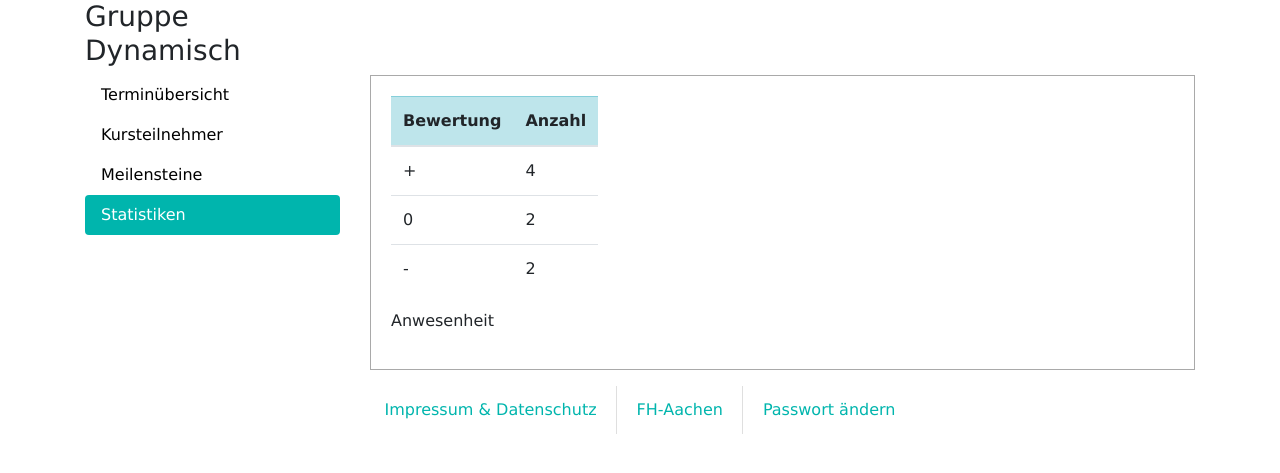
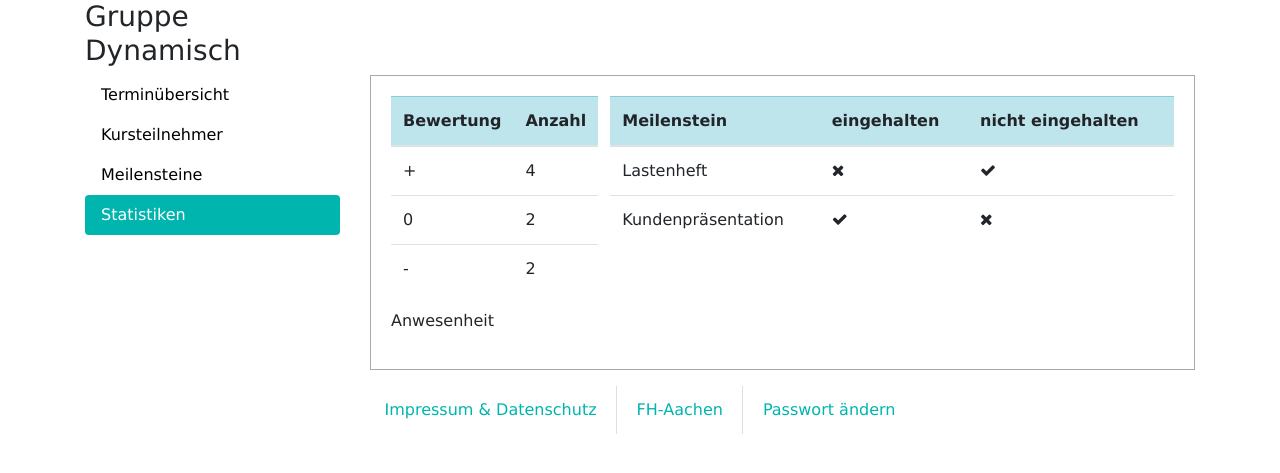
Before and after one commit to jan19998/swepl, a PHP site: page /betreuer_meilenstein.php in a window 1280 px wide, after a click on "Statistiken". Shown: the part 116-589 px from the top of the page. Run offline with PHP 8.4, Linux system fonts and the light colour scheme; data comes from the database, SQL or seed files in the repository.

Commit message:
meilenstein tabelle für statistik fertig

```diff
--- a/betreuer_meilenstein.php
+++ b/betreuer_meilenstein.php
@@ -5,6 +5,7 @@
     <meta charset="UTF-8">
     <title>SWEPl</title>
     <link rel="stylesheet" href="https://stackpath.bootstrapcdn.com/bootstrap/4.3.1/css/bootstrap.min.css" integrity="sha384-ggOyR0iXCbMQv3Xipma34MD+dH/1fQ784/j6cY/iJTQUOhcWr7x9JvoRxT2MZw1T" crossorigin="anonymous">
+    <link href="//maxcdn.bootstrapcdn.com/font-awesome/4.7.0/css/font-awesome.min.css" rel="stylesheet">
     <script src="https://code.jquery.com/jquery-3.3.1.slim.min.js" integrity="sha384-q8i/X+965DzO0rT7abK41JStQIAqVgRVzpbzo5smXKp4YfRvH+8abtTE1Pi6jizo" crossorigin="anonymous"></script>
     <script src="https://cdnjs.cloudflare.com/ajax/libs/popper.js/1.14.7/umd/popper.min.js" integrity="sha384-UO2eT0CpHqdSJQ6hJty5KVphtPhzWj9WO1clHTMGa3JDZwrnQq4sF86dIHNDz0W1" crossorigin="anonymous"></script>
     <script src="https://stackpath.bootstrapcdn.com/bootstrap/4.3.1/js/bootstrap.min.js" integrity="sha384-JjSmVgyd0p3pXB1rRibZUAYoIIy6OrQ6VrjIEaFf/nJGzIxFDsf4x0xIM+B07jRM" crossorigin="anonymous"></script>
--- a/snippets/statistiken.php
+++ b/snippets/statistiken.php
@@ -2,7 +2,7 @@
     <div class="col-3">
         <?php include ('snippets/tabellen/bewertung_statistik_tabelle.php')?>
     </div>
-    <div class="col-9">
+    <div class="col ml-3">
         <?php include ('snippets/tabellen/meilenstein_statistik_tabelle.php')?>
     </div>
 </div>
--- a/snippets/tabellen/meilenstein_statistik_tabelle.php
+++ b/snippets/tabellen/meilenstein_statistik_tabelle.php
@@ -1 +1,52 @@
 <?php
+
+$semester = 'ws19/20';
+$gruppe = 'e9';
+
+$remoteConnection = mysqli_connect(
+    "127.0.0.1", "root","","swepl"
+);
+
+$query = 'SELECT m.Bezeichnung,m.`Status` FROM Meilenstein m,Gruppe g
+          WHERE g.Semester_FK = "'.$semester.'"
+          AND g.Gruppennummer = "'.$gruppe.'"
+          AND m.Gruppe_FK = g.ID';
+
+?>
+
+<table class="table">
+    <thead>
+    <tr class="table-info">
+        <th scope="col">Meilenstein</th>
+        <th scope="col">eingehalten</th>
+        <th scope="col">nicht eingehalten</th>
+    </tr>
+    </thead>
+    <tbody>
+        <?php
+        if($result = mysqli_query($remoteConnection,$query)) {
+            while ($row = mysqli_fetch_assoc($result)) {
+                echo '<tr>';
+                    echo '<td>';
+                        echo $row['Bezeichnung'];
+                    echo '</td>';
+                    echo '<td>';
+                        if ($row['Status']) {
+                            echo '<i class="fa fa-check"></i>';
+                        } else {
+                            echo '<i class="fa fa-times"></i>';
+                        }
+                    echo '</td>';
+                    echo '<td>';
+                        if (!$row['Status']) {
+                            echo '<i class="fa fa-check"></i>';
+                        } else {
+                            echo '<i class="fa fa-times"></i>';
+                        }
+                    echo '</td>';
+                echo '</tr>';
+            }
+        }
+        ?>
+    </tbody>
+</table>
```
Also changed, not shown: sql/SWEPL.sql (+37 -16 lines).
